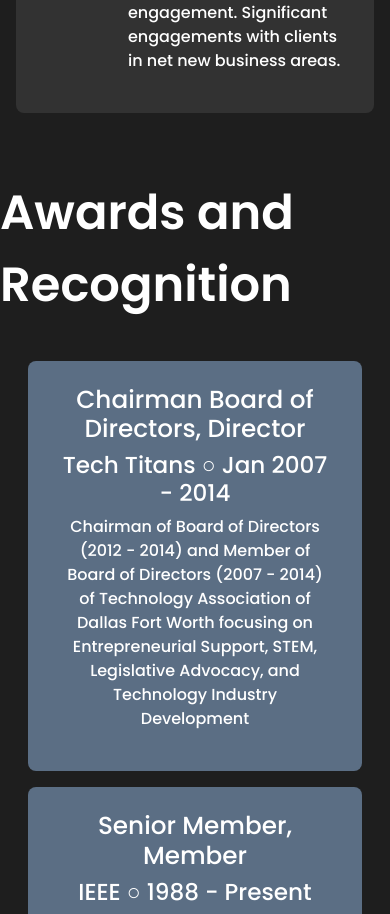
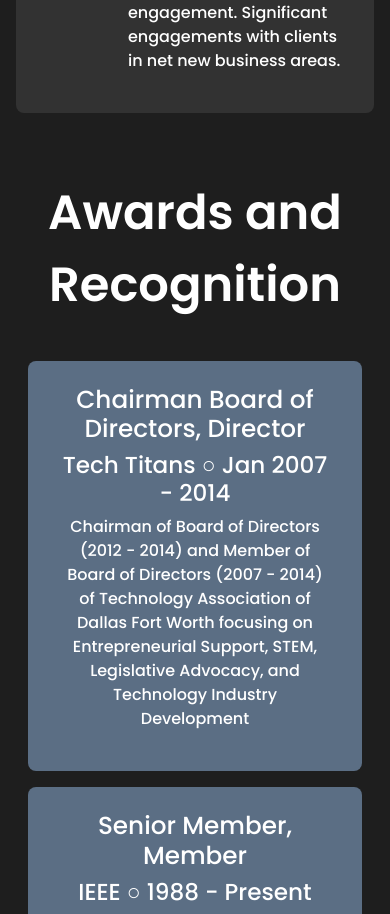
Before and after one commit to nicolewhitee/jw-portfolio, a React (Create React App) app: page / in a window 390 px wide. Shown: the part 6040-6954 px from the top of the page. Built offline with nearby package versions, Linux system fonts and the light colour scheme.

Commit message:
Center header title on mobile

```diff
--- a/src/components/About/about.js
+++ b/src/components/About/about.js
@@ -161,7 +161,7 @@
                 </div>
             </div>
 
-            <span className="headerTitle" aria-level="1" role="heading">Awards and Recognition</span>
+            <span className="headerTitle text-center" aria-level="1" role="heading">Awards and Recognition</span>
             <div className="container text-center">
                 <div className="awardsBar">
                     <div>
```
